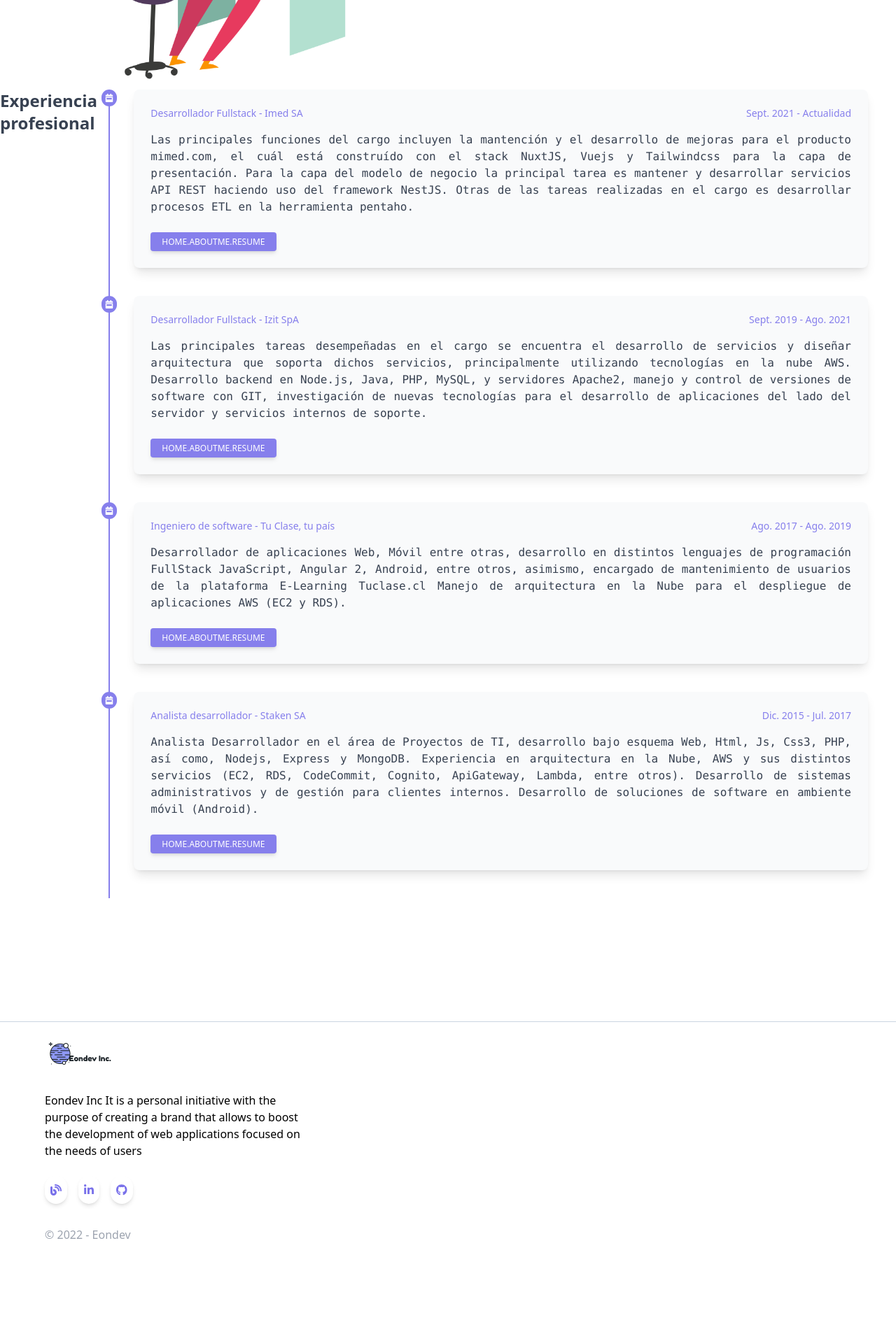
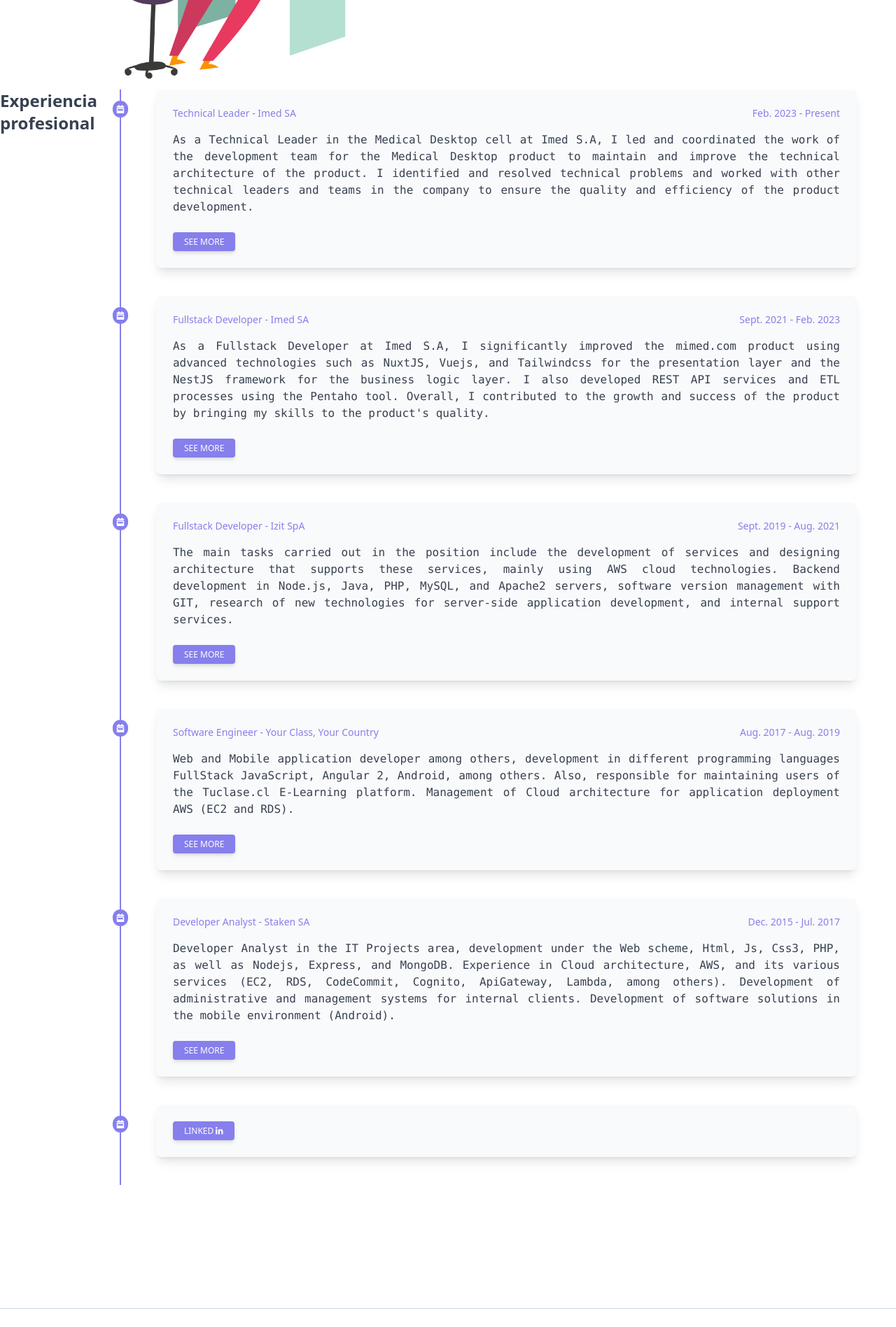
Before and after one commit to eondev-inc/website, a Vue app: page /about in a window 1280 px wide. Shown: the part 460-2357 px from the top of the page at 70% size. Before the commit the page ends 2333 px from the top, so only its background shows below. Built offline with nearby package versions, Linux system fonts and the light colour scheme.

Commit message:
:construction: all page with i18n
:sparkles: works fine but it needs a nice select in header to change the language

```diff
--- a/src/components/base/CallToAction.vue
+++ b/src/components/base/CallToAction.vue
@@ -79,7 +79,7 @@
         Swal.fire({
           position: 'top-end',
           icon: 'success',
-          title: 'Your work has been saved',
+          title: 'Thanks for your message!',
           showConfirmButton: false,
           timer: 1500
         })
--- a/src/components/base/OurBlog.vue
+++ b/src/components/base/OurBlog.vue
@@ -19,7 +19,7 @@
         text-xl leading-0 tracking-normal" v-html="blog.title.rendered"></span>
 
         <span id="title" class="font-sans text-left text-black
-        text-base leading-0 tracking-normal" v-html="blog.excerpt.rendered"></span>
+        text-base leading-0 tracking-normal" v-html="truncate(blog.excerpt.rendered, 200)"></span>
 
         <span id="goto" class="text-slateMedium-400 underline"><a :href="blog.link" target="_blank">Leer más</a></span>
       </div>
@@ -49,7 +49,12 @@
     })
 
     return {
-      blogPost
+      blogPost,
+      truncate: (str: string, length: number) => {
+        return str.length > length
+          ? str.substr(0, length) + ' [...]'
+          : str
+      }
     }
   }
 })
--- a/src/composables/use-about.composable.ts
+++ b/src/composables/use-about.composable.ts
@@ -1,18 +1,30 @@
 import { AboutMe } from '@/interfaces/about-me.interface'
 
 const useAboutMe = () => {
-  const aboutMeResume: AboutMe[] = [
+  const aboutMeResume: any[] = [
+    {
+      es: [
+        {
+          title: 'Líder Técnico - Imed SA',
+          description: `Como Líder Técnico en la célula Escritorio Médico en Imed S.A,
+          lideré y coordiné el
+          trabajo del equipo de desarrollo del producto Escritorio Médico para mantener y mejorar la arquitectura
+          técnica del producto. Identifiqué y resolví problemas técnicos y trabajé con
+          otros líderes técnicos y equipos de la empresa para asegurar la calidad y
+          eficiencia del desarrollo del producto.`,
+          url: 'https://escritoriomedico.cl',
+          fromTo: 'Febrero. 2023 - Actualidad'
+        },
         {
           title: 'Desarrollador Fullstack - Imed SA',
-      description: `Las principales funciones del cargo incluyen la mantención y
-      el desarrollo de mejoras para el producto mimed.com, el cuál está construído
-      con el stack NuxtJS, Vuejs y Tailwindcss para la capa de presentación. Para la capa
-      del modelo de negocio la principal tarea es mantener y desarrollar servicios API REST
-      haciendo uso del framework NestJS.
-      Otras de las tareas realizadas en el cargo es desarrollar procesos ETL en la herramienta
-      pentaho.`,
+          description: `Como Desarrollador Fullstack en Imed S.A, logré mejorar significativamente
+          el producto mimed.com utilizando tecnologías avanzadas como NuxtJS, Vuejs y Tailwindcss
+          para la capa de presentación y el framework NestJS para la capa de modelo de negocio.
+          También desarrollé servicios API REST y procesos ETL en la herramienta Pentaho.
+          En general, contribuí al
+          crecimiento y éxito del producto al aportar mis habilidades a la calidad del producto.`,
           url: 'https://mimed.com',
-      fromTo: 'Sept. 2021 - Actualidad'
+          fromTo: 'Sept. 2021 - Febrero 2023'
         },
         {
           title: 'Desarrollador Fullstack - Izit SpA',
@@ -45,6 +57,49 @@
           url: 'https://starken.cl',
           fromTo: 'Dic. 2015 - Jul. 2017'
         }
+      ],
+      en: [
+        {
+          title: 'Technical Leader - Imed SA',
+          description: 'As a Technical Leader in the Medical Desktop cell at Imed S.A, I led and coordinated the work of the development team for the Medical Desktop product to maintain and improve the technical architecture of the product. I identified and resolved technical problems and worked with other technical leaders and teams in the company to ensure the quality and efficiency of the product development.',
+          url: 'https://escritoriomedico.cl',
+          fromTo: 'Feb. 2023 - Present'
+        },
+        {
+          title: 'Fullstack Developer - Imed SA',
+          description: "As a Fullstack Developer at Imed S.A, I significantly improved the mimed.com product using advanced technologies such as NuxtJS, Vuejs, and Tailwindcss for the presentation layer and the NestJS framework for the business logic layer. I also developed REST API services and ETL processes using the Pentaho tool. Overall, I contributed to the growth and success of the product by bringing my skills to the product's quality.",
+          url: 'https://mimed.com',
+          fromTo: 'Sept. 2021 - Feb. 2023'
+        },
+        {
+          title: 'Fullstack Developer - Izit SpA',
+          description: `The main tasks carried out in the position include the development of services and designing architecture that supports these services, mainly using AWS cloud technologies.
+          Backend development in Node.js, Java, PHP, MySQL, and Apache2 servers, software version management with GIT, research of new technologies for server-side application development, and internal support services.`,
+          url: 'https://izitapp.com',
+          fromTo: 'Sept. 2019 - Aug. 2021'
+        },
+        {
+          title: 'Software Engineer - Your Class, Your Country',
+          description: `Web and Mobile application developer among others, development in different programming languages FullStack JavaScript, Angular 2, Android, among others. Also, responsible for maintaining users of the Tuclase.cl E-Learning platform.
+
+          Management of Cloud architecture for application deployment AWS (EC2 and RDS).`,
+          url: 'https://tuclase.cl',
+          fromTo: 'Aug. 2017 - Aug. 2019'
+        },
+        {
+          title: 'Developer Analyst - Staken SA',
+          description: `Developer Analyst in the IT Projects area, development under the Web scheme, Html, Js, Css3, PHP, as well as Nodejs, Express, and MongoDB.
+
+          Experience in Cloud architecture, AWS, and its various services (EC2, RDS, CodeCommit, Cognito, ApiGateway, Lambda, among others).
+
+          Development of administrative and management systems for internal clients.
+
+          Development of software solutions in the mobile environment (Android).`,
+          url: 'https://starken.cl',
+          fromTo: 'Dec. 2015 - Jul. 2017'
+        }
+      ]
+    }
   ]
 
   return {
--- a/src/locales/messages.ts
+++ b/src/locales/messages.ts
@@ -2,7 +2,7 @@
   es: {
     header: {
       headerHome: 'Inicio',
-      headerAbout: 'Acerca de',
+      headerAbout: 'Acerca',
       headerNews: 'Noticias',
       headerCTA: 'Contacto',
       selectLanguage: 'Idioma'
--- a/src/views/AboutView.vue
+++ b/src/views/AboutView.vue
@@ -20,14 +20,14 @@
       </div>
     </div>
     <div class="mt-11 flex">
-      <h3 class="text-2xl font-bold mb-6 text-gray-700 mr-4">Experiencia profesional</h3>
-      <ol class="border-l-2 border-slateMedium-200">
-        <li v-for="(about, index) in aboutMeResume" :key="index">
-          <div class="md:flex flex-start">
+      <h3 class="text-2xl font-bold mb-6 text-gray-700 mr-4 hidden md:flex">Experiencia profesional</h3>
+      <ol class="border-l-2 border-slateMedium-200 ml-4">
+        <li v-for="(about, index) in localizedAboutMe[0]" :key="index">
+          <div class="md:flex flex-start mr-4">
             <div
               class="bg-slateMedium-200 w-6 h-6 flex
               items-center justify-center rounded-full
-              -ml-3"
+              -ml-3 m-4"
             >
               <svg aria-hidden="true" focusable="false" data-prefix="fas" class="text-white w-3 h-3" role="img" xmlns="http://www.w3.org/2000/svg" viewBox="0 0 448 512">
                 <path fill="currentColor" d="M0 464c0 26.5 21.5 48 48 48h352c26.5 0 48-21.5 48-48V192H0v272zm64-192c0-8.8 7.2-16 16-16h288c8.8 0 16 7.2 16 16v64c0 8.8-7.2 16-16 16H80c-8.8 0-16-7.2-16-16v-64zM400 64h-48V16c0-8.8-7.2-16-16-16h-32c-8.8 0-16 7.2-16 16v48H160V16c0-8.8-7.2-16-16-16h-32c-8.8 0-16 7.2-16 16v48H48C21.5 64 0 85.5 0 112v48h448v-48c0-26.5-21.5-48-48-48z"></path>
@@ -51,7 +51,7 @@
                   {{ about.fromTo }}
                 </a>
               </div>
-              <p class="text-gray-700 mb-6 font-mono text-justify">
+              <p class="text-gray-700 mb-6 font-mono md:text-justify">
                 {{ about.description }}
               </p>
               <button type="button"
@@ -64,7 +64,35 @@
                 focus:ring-0 active:bg-slateMedium-100 active:shadow-lg
                 transition duration-150 ease-in-out" data-mdb-ripple="true"
               >
-                {{ $t('home.aboutMe.resume') }}
+                {{ $t('home.aboutMe.meSeeMore') }}
+              </button>
+            </div>
+          </div>
+        </li>
+        <li>
+          <div class="md:flex flex-start mr-4">
+            <div
+              class="bg-slateMedium-200 w-6 h-6 flex
+              items-center justify-center rounded-full
+              -ml-3 m-4"
+            >
+              <svg aria-hidden="true" focusable="false" data-prefix="fas" class="text-white w-3 h-3" role="img" xmlns="http://www.w3.org/2000/svg" viewBox="0 0 448 512">
+                <path fill="currentColor" d="M0 464c0 26.5 21.5 48 48 48h352c26.5 0 48-21.5 48-48V192H0v272zm64-192c0-8.8 7.2-16 16-16h288c8.8 0 16 7.2 16 16v64c0 8.8-7.2 16-16 16H80c-8.8 0-16-7.2-16-16v-64zM400 64h-48V16c0-8.8-7.2-16-16-16h-32c-8.8 0-16 7.2-16 16v48H160V16c0-8.8-7.2-16-16-16h-32c-8.8 0-16 7.2-16 16v48H48C21.5 64 0 85.5 0 112v48h448v-48c0-26.5-21.5-48-48-48z"></path>
+              </svg>
+            </div>
+            <div class="block p-6 rounded-lg shadow-lg bg-gray-50 w-full ml-6 mb-10 mx-10">
+              <button type="button"
+                @click="toOutside('https://www.linkedin.com/in/yromeroc')"
+                class="inline-block px-4 py-1.5
+                bg-slateMedium-200 text-white font-medium
+                text-xs leading-tight uppercase rounded shadow-md
+                hover:bg-purple-700 hover:shadow-lg
+                focus:bg-purple-700 focus:shadow-lg focus:outline-none
+                focus:ring-0 active:bg-slateMedium-100 active:shadow-lg
+                transition duration-150 ease-in-out" data-mdb-ripple="true"
+              >
+              Linked
+              <font-awesome-icon icon="fa-brands fa-linkedin-in" class="icon text-white" />
               </button>
             </div>
           </div>
@@ -74,17 +102,25 @@
   </div>
 </template>
 <script lang="ts">
-import { defineComponent } from 'vue'
-import { useRouter } from 'vue-router'
+import { defineComponent, ref, computed, onMounted } from 'vue'
+import { useI18n } from 'vue-i18n'
 import useAboutMe from '../composables/use-about.composable'
 
 export default defineComponent({
   name: 'about-me',
   setup() {
     const { aboutMeResume } = useAboutMe()
-    const router = useRouter()
+
+    const { locale } = useI18n()
+    const currentLocale = computed(() => locale.value)
+
+    const localizedAboutMe = computed(() => {
+      return aboutMeResume.map((about) => {
+        return about[currentLocale.value]
+      })
+    })
     return {
-      aboutMeResume,
+      localizedAboutMe,
       toOutside: (url: string) => {
         window.open(url, '_blank')
       }
```
Also changed, not shown: src/components/layouts/HeaderView.vue (+4 -10 lines). Lines whose indentation alone changed are shown as unchanged.
